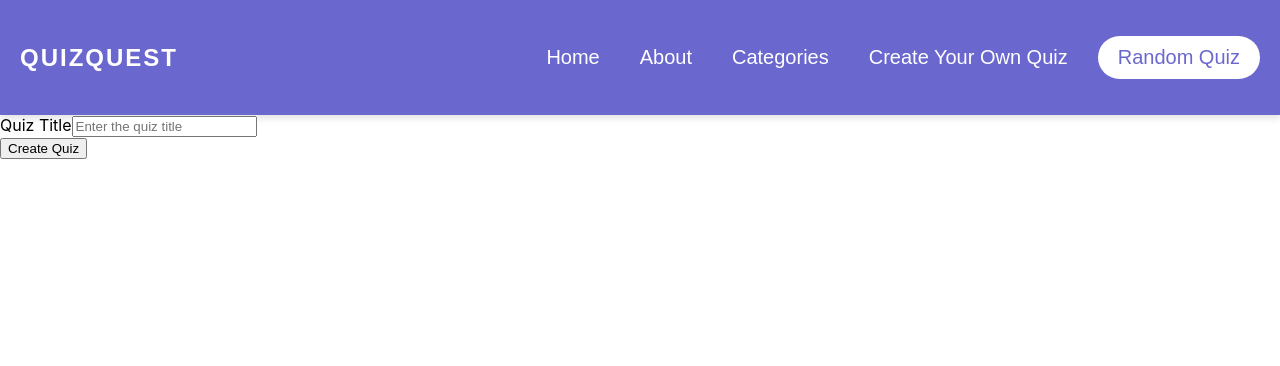
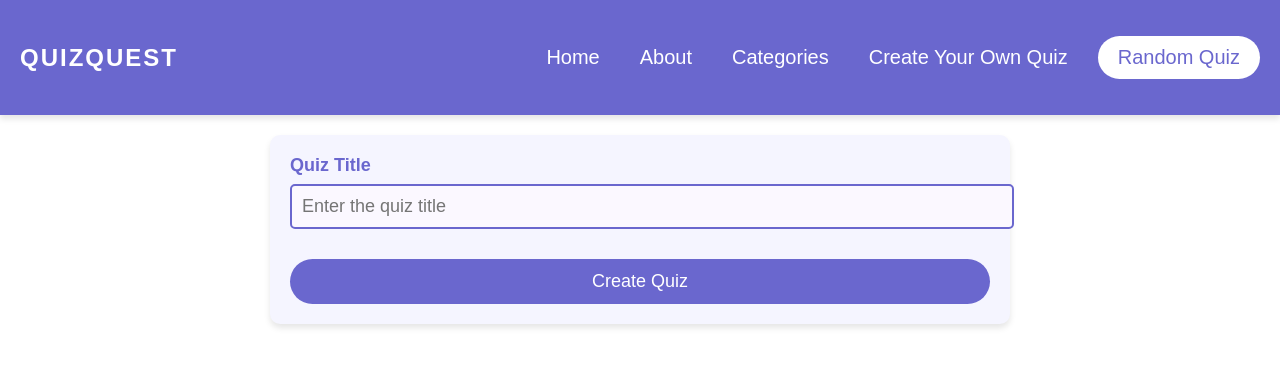
Before and after one commit to Ayushi1972/QuizQuest, a React (Create React App) app: page /pages/Create in a window 1280 px wide. Shown: the top 366 px of the page. Built offline with nearby package versions, Linux system fonts and the light colour scheme; the HTML template or start-up script is replaced by a standard one.

Commit message:
added create form css

```diff
--- a/src/pages/Create.css
+++ b/src/pages/Create.css
@@ -1,65 +1,65 @@
-/* styles.css */
-/* body {
-    font-family: Arial, sans-serif;
-    background-color: #f4f4f4;
-    margin: 0;
-    padding: 0;
-    display: flex;
-    justify-content: center;
-    align-items: center;
-    height: 100vh;
+/* Form Container */
+form {
+    background-color: #F5F5FF; /* Very light purple background to complement the navbar */
+    padding: 20px;
+    border-radius: 10px;
+    box-shadow: 0 4px 6px rgba(0, 0, 0, 0.1);
+    font-family: 'Poppins', sans-serif; /* Consistent font with the navbar */
+    width: 100%;
+    width: 700px;
+    /* max-width: 500px; */
+    margin: 20px auto;
   }
 
-.container {
-    background: white;
-    padding: 20px;
-    border-radius: 8px;
-    box-shadow: 0 0 10px rgba(0, 0, 0, 0.1);
-    max-width: 600px;
+  /* Form Section */
+  #create-form {
+    margin-bottom: 15px;
     width: 100%;
   }
 
-h1 {
-    text-align: center;
-    margin-bottom: 20px;
+  /* Form Labels */
+  form label {
+    color: #6A67CE; /* Matching the navbar's background color */
+    font-size: 18px;
+    font-weight: bold;
+    display: block;
+    margin-bottom: 8px;
   }
 
-form {
-    display: flex;
-    flex-direction: column;
+  /* Form Inputs */
+  form input[type="text"] {
+    width: 100%;
+    padding: 10px;
+    border: 2px solid #6A67CE; /* Border color matching the navbar */
+    border-radius: 5px;
+    font-size: 18px;
+    color: #333;
+    background-color: #FBF8FF; /* Light background to match the button hover effect */
+    margin-bottom: 15px;
+    transition: border-color 0.3s;
   }
 
-form > div {
-    margin-bottom: 15px;
+  /* Input Focus State */
+  form input[type="text"]:focus {
+    border-color: #6A67CE; /* Highlight border on focus */
+    outline: none;
   }
 
-label {
-    display: block;
-    margin-bottom: 5px;
+  /* Submit Button */
+  form button[type="submit"] {
+    background-color: #6A67CE;
+    color: #fff;
+    border: none;
+    padding: 12px 20px;
+    border-radius: 25px;
+    font-size: 18px;
+    cursor: pointer;
+    width: 100%;
+    transition: background-color 0.3s, transform 0.3s;
   }
 
-input, select {
-    width: 100%;
-    padding: 8px;
-    margin-bottom: 10px;
-    border: 1px solid #ccc;
-    border-radius: 4px;
+  /* Button Hover Effect */
+  form button[type="submit"]:hover {
+    background-color: #5A56B9; /* Slightly darker shade on hover */
+    transform: scale(1.05);
   }
-
-button {
-    padding: 10px;
-    border: none;
-    border-radius: 4px;
-    cursor: pointer;
-}
-
-button[type="button"] {
-    background-color: #007BFF;
-    color: white;
-    margin-bottom: 10px;
-}
-
-button[type="submit"] {
-    background-color: #28A745;
-    color: white;
-} */
--- a/src/pages/Create.js
+++ b/src/pages/Create.js
@@ -1,5 +1,7 @@
 // <!-- Created by: Ayushi Amin ; Last Edited: Aug 2, 2024 -->
 import React, { useState } from 'react';
+import './Create.css';
+
 
 function CreateQuiz() {
   const [title, setTitle] = useState('');
@@ -12,7 +14,7 @@ function CreateQuiz() {
 
   return (
     <form onSubmit={handleSubmit}>
-      <div>
+      <div id="create-form">
         <label for="quiz-title">Quiz Title</label>
         <input
           type="text"
```
Lines whose indentation alone changed are shown as unchanged.
